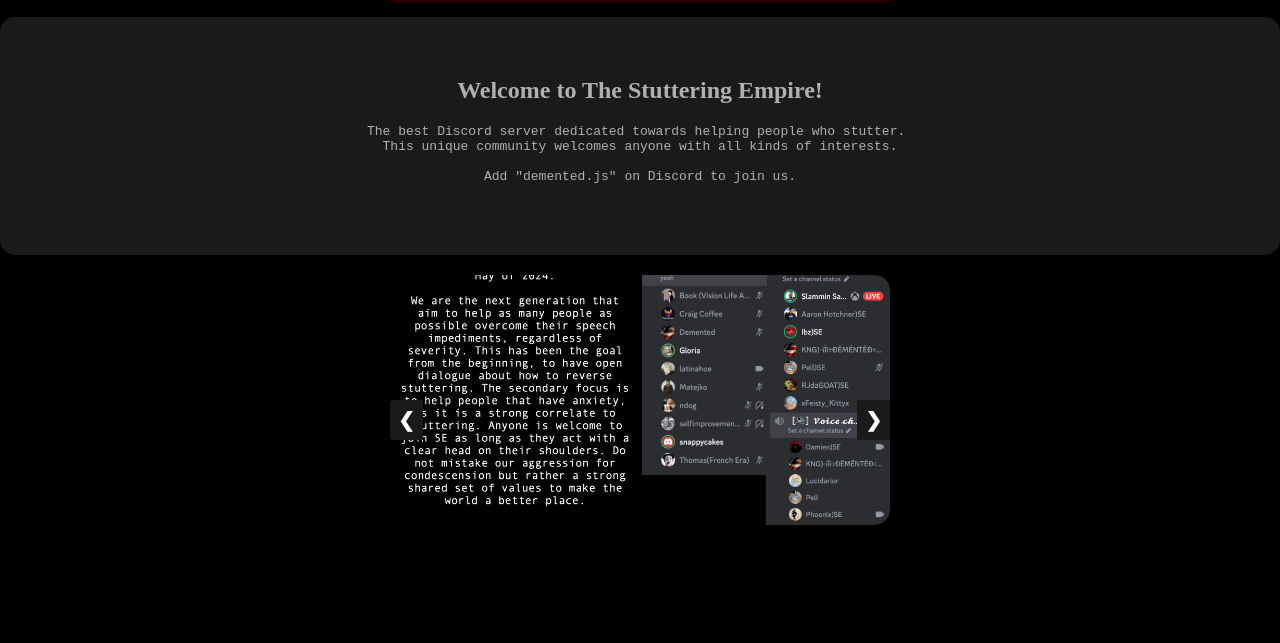
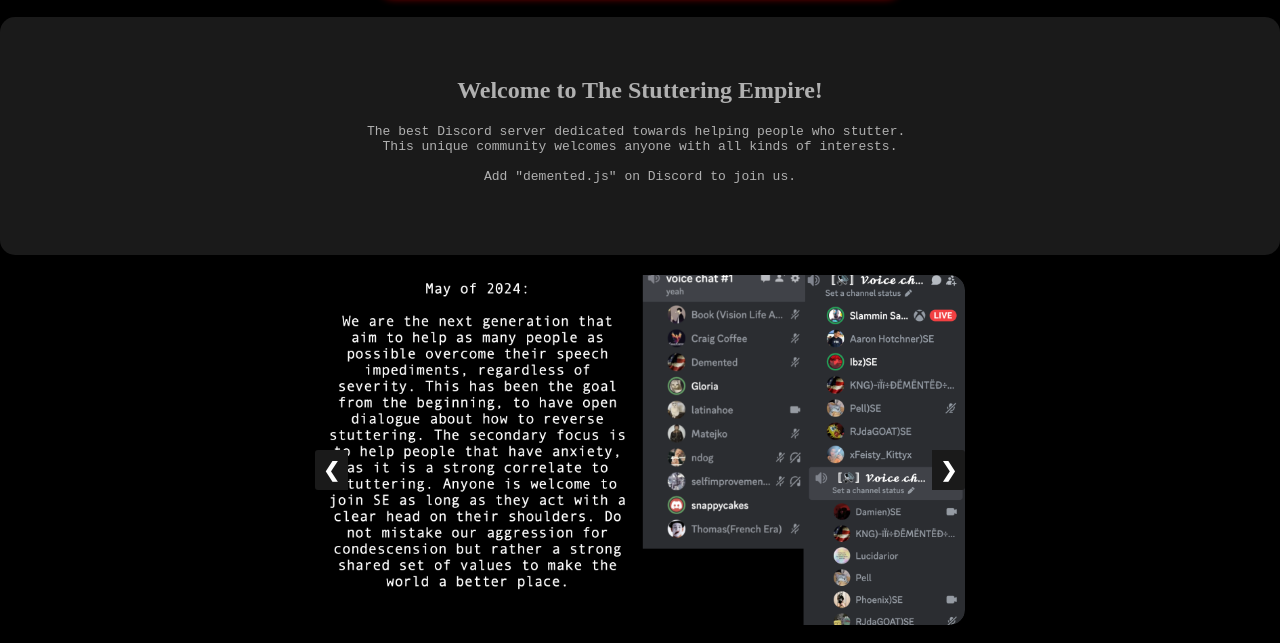
Before and after one commit to stutteringempire/stutteringempire.github.io, a plain HTML site: page index.html in a window 1280 px wide. Shown: the part 157-800 px from the top of the page. Drawn offline with Linux system fonts and the light colour scheme; a web font is replaced by a local one.

Commit message:
Update index.html

```diff
--- a/index.html
+++ b/index.html
@@ -136,8 +136,8 @@ section {
     width: 80%;
     margin: 15px auto; /* Decrease margin */
     position: relative;
-    max-width: 500px; /* Decrease max-width */
-    height: 250px; /* Decrease height */
+    max-width: 650px; /* Decrease max-width */
+    height: 350px; /* Decrease height */
     overflow: hidden;
     box-shadow: 0 5px 20px rgba(0, 0, 0, 0.5);
     border-radius: 15px;
```
